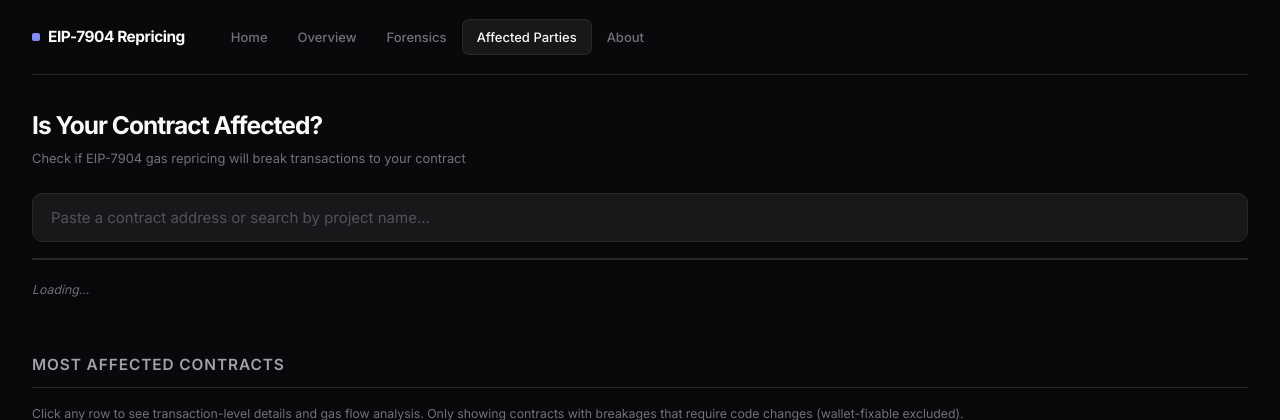
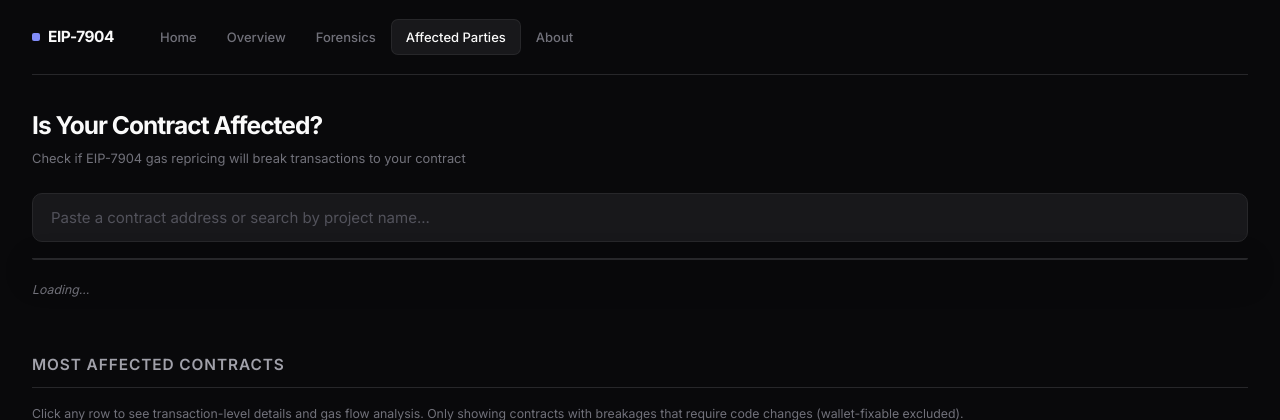
Before and after one commit to CarlBeek/repricing-forensics, a FastAPI app: page /affected in a window 1280 px wide. Shown: the top 420 px of the page. Run offline with FastAPI, Linux system fonts and the light colour scheme; data that the repository does not hold is empty; some libraries are stand-ins or nearby versions.

Commit message:
Rename site to EIP-7904 Impact Analysis
Nav brand: "EIP-7904". Page titles: "X — EIP-7904 Impact Analysis".

Co-Authored-By: Claude Opus 4.6 (1M context) <noreply@anthropic.com>

```diff
--- a/src/repricing_forensics/web/templates/about.html
+++ b/src/repricing_forensics/web/templates/about.html
@@ -1,5 +1,5 @@
 {% extends "base.html" %}
-{% block title %}About - EIP-7904 Gas Repricing{% endblock %}
+{% block title %}About — EIP-7904 Impact Analysis{% endblock %}
 
 {% block content %}
 <div class="prose">
--- a/src/repricing_forensics/web/templates/affected.html
+++ b/src/repricing_forensics/web/templates/affected.html
@@ -1,5 +1,5 @@
 {% extends "base.html" %}
-{% block title %}Is Your Contract Affected? — EIP-7904{% endblock %}
+{% block title %}Affected Parties — EIP-7904 Impact Analysis{% endblock %}
 
 {% block content %}
 <h1>Is Your Contract Affected?</h1>
--- a/src/repricing_forensics/web/templates/base.html
+++ b/src/repricing_forensics/web/templates/base.html
@@ -3,7 +3,7 @@
 <head>
   <meta charset="utf-8">
   <meta name="viewport" content="width=device-width, initial-scale=1">
-  <title>{% block title %}EIP-7904 Gas Repricing{% endblock %}</title>
+  <title>{% block title %}EIP-7904 Impact Analysis{% endblock %}</title>
   <link rel="preconnect" href="https://fonts.googleapis.com">
   <link rel="preconnect" href="https://fonts.gstatic.com" crossorigin>
   <link rel="stylesheet" href="/static/style.css?v=5">
@@ -11,7 +11,7 @@
 </head>
 <body>
   <nav>
-    <a href="/" class="nav-brand">EIP-7904 Repricing</a>
+    <a href="/" class="nav-brand">EIP-7904</a>
     <div class="nav-links">
       <a href="/" {% if active == "home" %}class="active"{% endif %}>Home</a>
       <a href="/overview" {% if active == "overview" %}class="active"{% endif %}>Overview</a>
--- a/src/repricing_forensics/web/templates/briefing.html
+++ b/src/repricing_forensics/web/templates/briefing.html
@@ -1,5 +1,5 @@
 {% extends "base.html" %}
-{% block title %}EIP-7904 Gas Repricing Impact{% endblock %}
+{% block title %}Overview — EIP-7904 Impact Analysis{% endblock %}
 
 {% block content %}
 <h1>EIP-7904 Gas Repricing Impact</h1>
--- a/src/repricing_forensics/web/templates/contract.html
+++ b/src/repricing_forensics/web/templates/contract.html
@@ -1,5 +1,5 @@
 {% extends "base.html" %}
-{% block title %}Contract — EIP-7904{% endblock %}
+{% block title %}Contract — EIP-7904 Impact Analysis{% endblock %}
 
 {% block content %}
 <p style="margin-bottom:16px"><a href="/affected">&larr; Back to affected parties</a></p>
--- a/src/repricing_forensics/web/templates/forensics.html
+++ b/src/repricing_forensics/web/templates/forensics.html
@@ -1,5 +1,5 @@
 {% extends "base.html" %}
-{% block title %}EIP-7904 Breakage Forensics{% endblock %}
+{% block title %}Forensics — EIP-7904 Impact Analysis{% endblock %}
 
 {% block content %}
 <h1>Breakage Forensics</h1>
--- a/src/repricing_forensics/web/templates/landing.html
+++ b/src/repricing_forensics/web/templates/landing.html
@@ -1,5 +1,5 @@
 {% extends "base.html" %}
-{% block title %}EIP-7904 Gas Repricing Analysis{% endblock %}
+{% block title %}EIP-7904 Impact Analysis{% endblock %}
 
 {% block content %}
 <div class="hero">
--- a/src/repricing_forensics/web/templates/tx.html
+++ b/src/repricing_forensics/web/templates/tx.html
@@ -1,5 +1,5 @@
 {% extends "base.html" %}
-{% block title %}Transaction — EIP-7904{% endblock %}
+{% block title %}Transaction — EIP-7904 Impact Analysis{% endblock %}
 
 {% block content %}
 <p style="margin-bottom:16px"><a id="backLink" href="/affected">&larr; Back</a></p>
```
